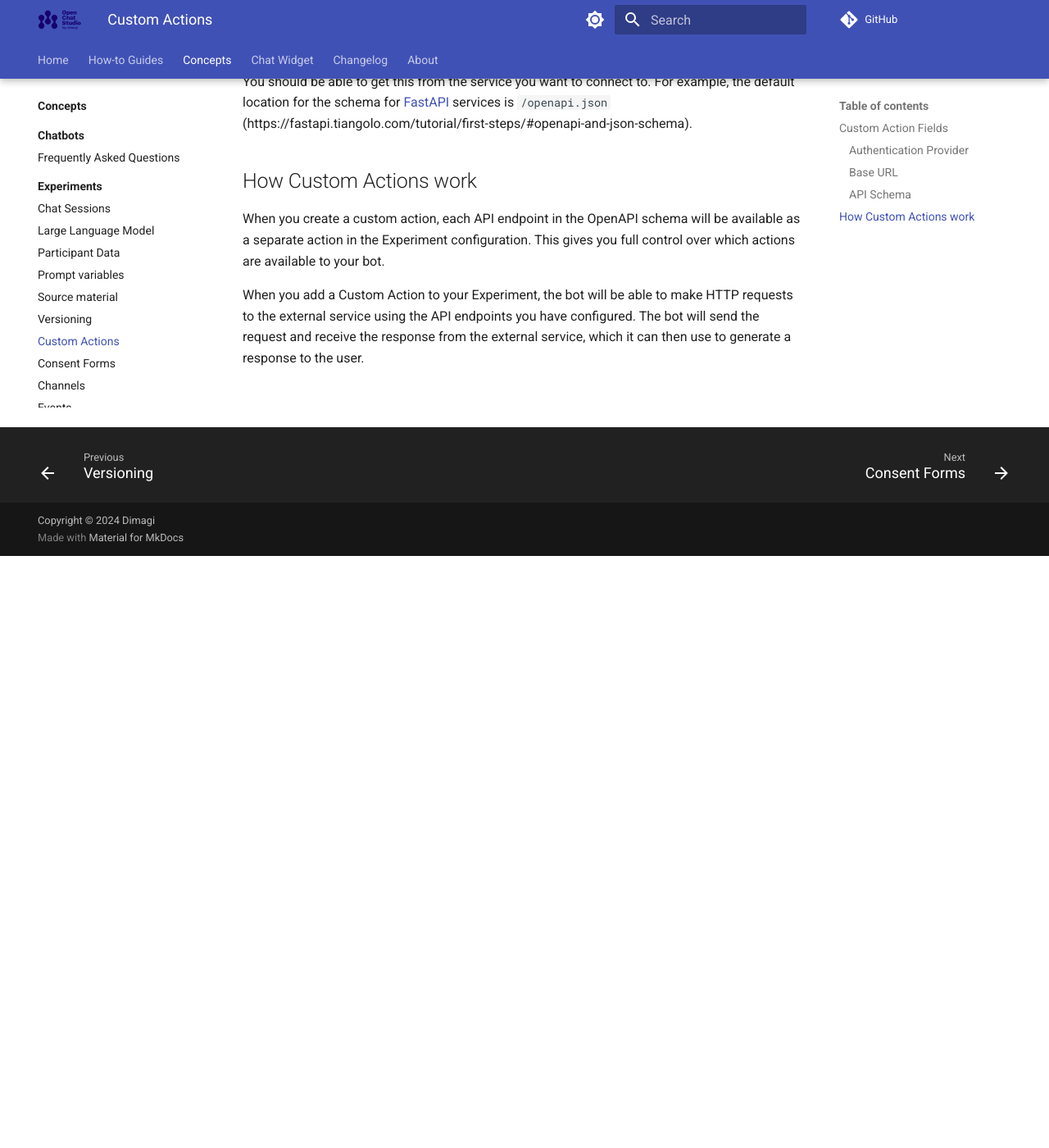
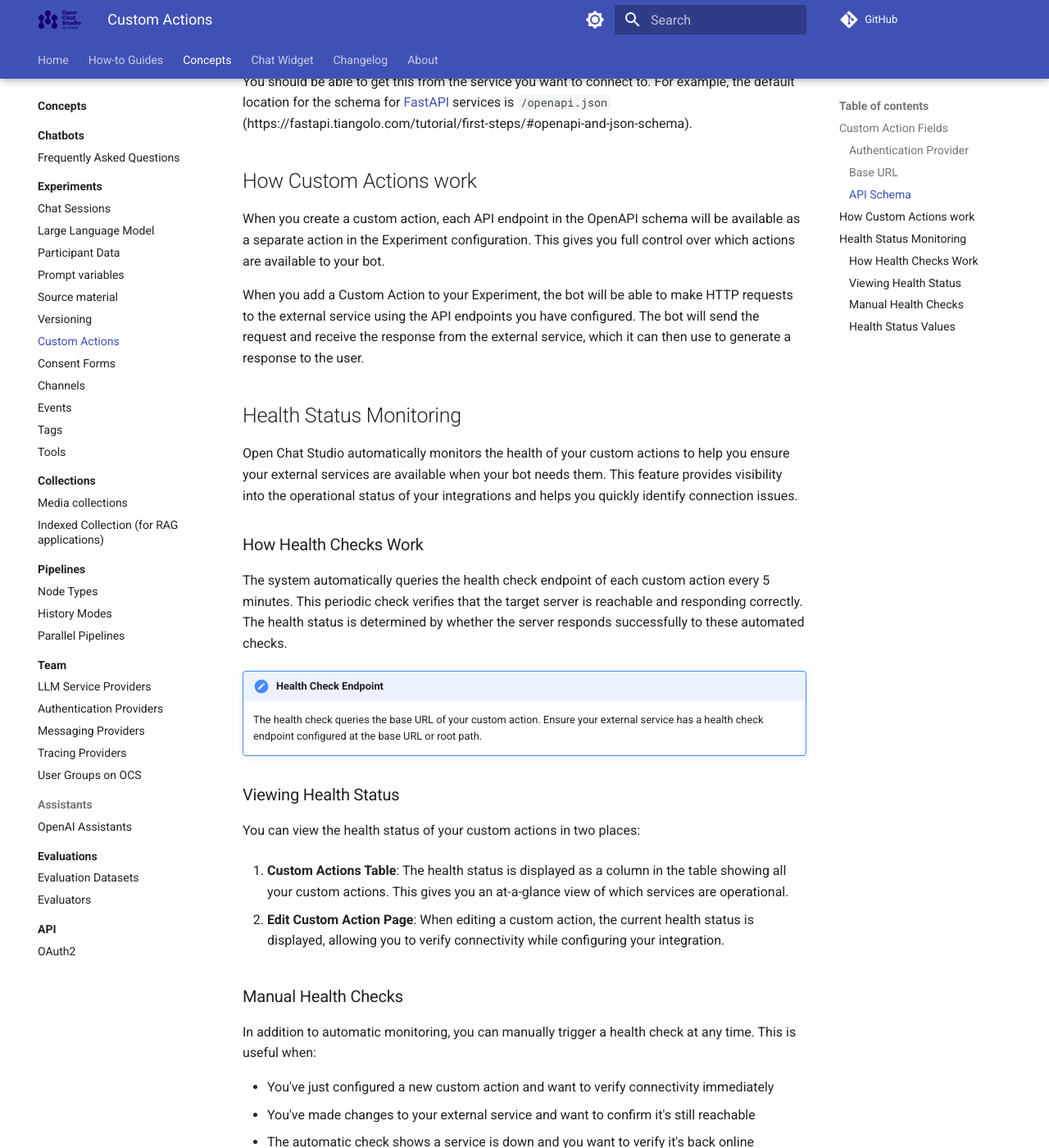
Before and after one commit to dimagi/open-chat-studio-docs, an MkDocs documentation site: the page built from docs/concepts/custom_actions.md, in a window 1280 px wide and 1400 px high, scrolled down 722 px. Shown: the whole window at 82% size. Built offline with MkDocs 1.6.1 and Material for MkDocs 9.7.7, drawn with Linux system fonts in a browser that asks for light colours; a script that is not in the unit is left out; comment, search, counter and statistics services are not loaded; some of the changed text lies outside the part shown.

Commit message:
update changelog and docs from OCS PR #2667
Co-Authored-By: Claude Sonnet 4.5 <noreply@anthropic.com>

```diff
--- a/docs/concepts/custom_actions.md
+++ b/docs/concepts/custom_actions.md
@@ -34,3 +34,47 @@ Experiment configuration. This gives you full control over which actions are ava
 When you add a Custom Action to your Experiment, the bot will be able to make HTTP requests to the external service
 using the API endpoints you have configured. The bot will send the request and receive the response from the external
 service, which it can then use to generate a response to the user.
+
+## Health Status Monitoring
+
+Open Chat Studio automatically monitors the health of your custom actions to help you ensure your external services are available when your bot needs them. This feature provides visibility into the operational status of your integrations and helps you quickly identify connection issues.
+
+### How Health Checks Work
+
+The system automatically queries the health check endpoint of each custom action every 5 minutes. This periodic check verifies that the target server is reachable and responding correctly. The health status is determined by whether the server responds successfully to these automated checks.
+
+!!! note "Health Check Endpoint"
+    The health check queries the base URL of your custom action. Ensure your external service has a health check endpoint configured at the base URL or root path.
+
+### Viewing Health Status
+
+You can view the health status of your custom actions in two places:
+
+1. **Custom Actions Table**: The health status is displayed as a column in the table showing all your custom actions. This gives you an at-a-glance view of which services are operational.
+
+2. **Edit Custom Action Page**: When editing a custom action, the current health status is displayed, allowing you to verify connectivity while configuring your integration.
+
+### Manual Health Checks
+
+In addition to automatic monitoring, you can manually trigger a health check at any time. This is useful when:
+
+- You've just configured a new custom action and want to verify connectivity immediately
+- You've made changes to your external service and want to confirm it's still reachable
+- The automatic check shows a service is down and you want to verify it's back online
+
+Manual health checks are performed synchronously, giving you immediate feedback on the service status.
+
+### Health Status Values
+
+The health status can be one of the following:
+
+- **Up**: The external service is reachable and responding correctly to health checks
+- **Down**: The external service is not responding or is returning errors
+
+!!! tip "Troubleshooting"
+    If a custom action shows as "Down," verify that:
+
+    - The base URL is correct and accessible
+    - Your authentication provider credentials are valid
+    - The external service is running and accepting connections
+    - Any firewall or network rules allow connections from Open Chat Studio
```
Also changed, not shown: docs/changelog.md (+3 -0 lines).
